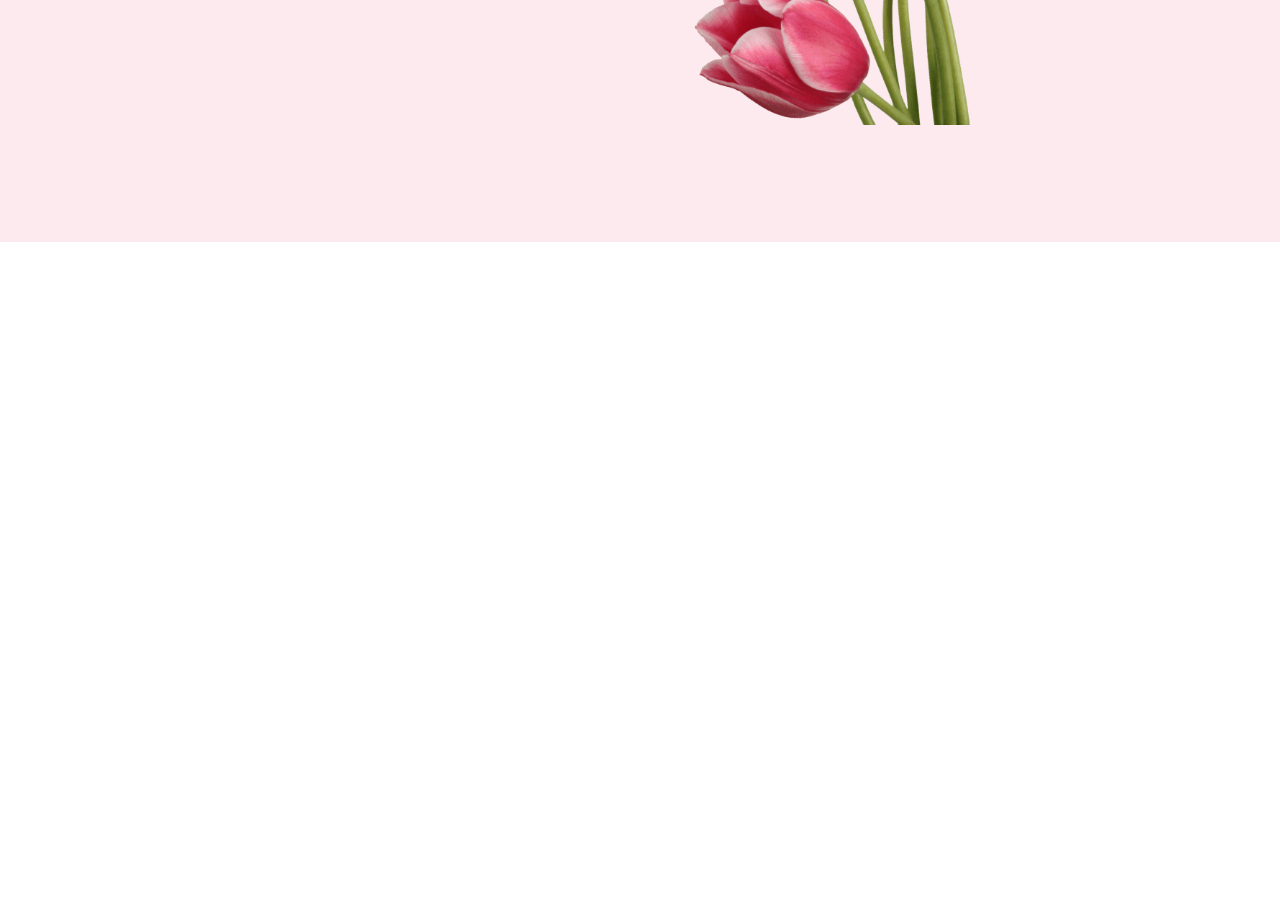
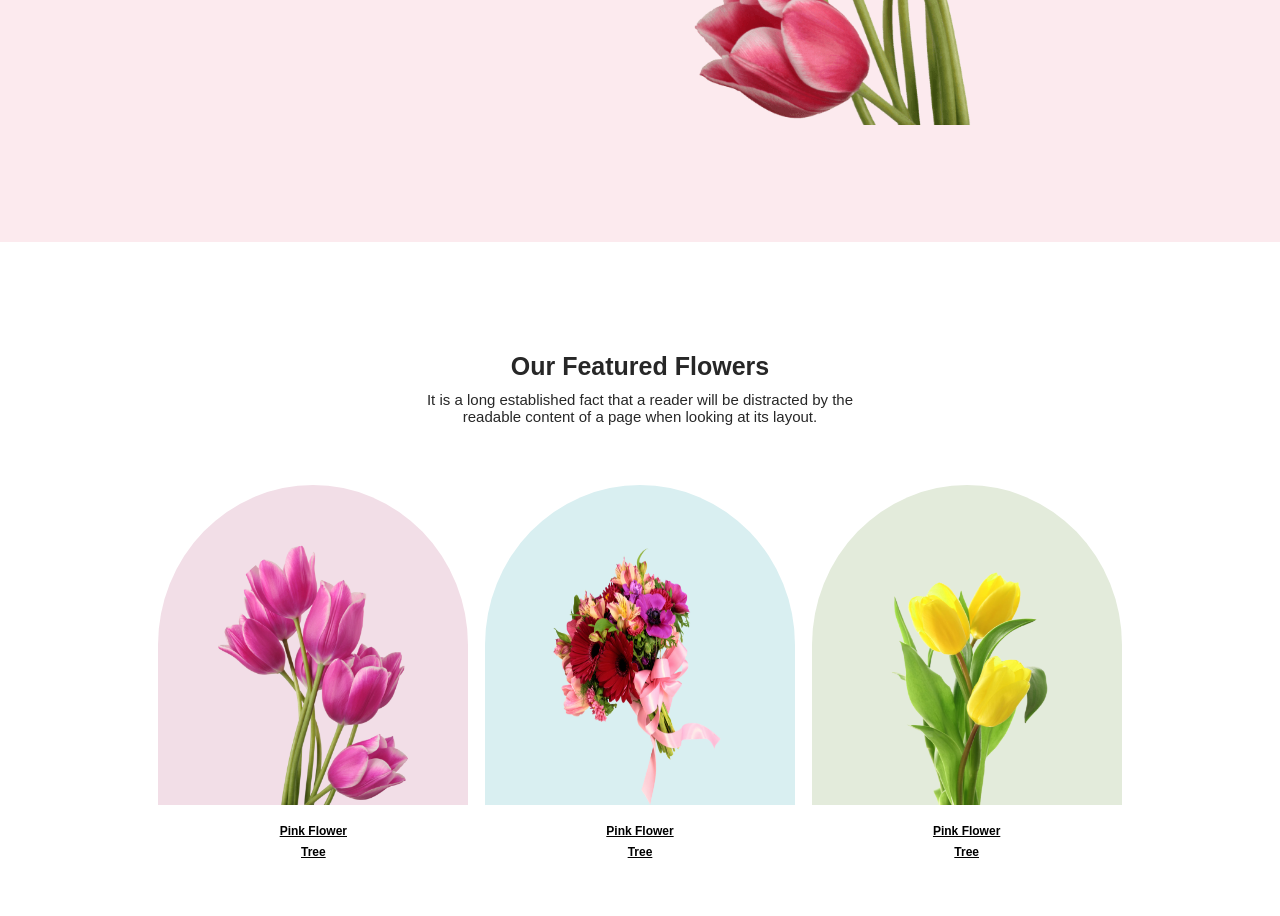
Before and after one commit to amin-babu/Flower-Shop, a plain HTML site: page index.html in a window 1280 px wide. Shown: the part 608-1524 px from the top of the page. Before the commit the page ends 850 px from the top, so only its background shows below. Drawn offline with Linux system fonts and the light colour scheme; a web font is replaced by a local one.

Commit message:
featured section included

```diff
--- a/index.html
+++ b/index.html
@@ -8,6 +8,7 @@
   <link rel="preconnect" href="https://fonts.gstatic.com" crossorigin>
   <link href="https://fonts.googleapis.com/css2?family=Encode+Sans+Expanded:wght@100;200;300;400;500;600;700;800;900&family=Fira+Sans:ital,wght@0,100;0,200;0,300;0,400;0,500;0,600;0,700;0,800;0,900;1,100;1,200;1,300;1,400;1,500;1,600;1,700;1,800;1,900&family=Josefin+Sans:ital,wght@0,600;1,600&family=Kanit:ital,wght@0,100;0,200;0,300;0,400;0,500;0,600;0,700;0,800;0,900;1,100;1,200;1,300;1,400;1,500;1,600;1,700;1,800;1,900&family=Montserrat:ital,wght@0,100..900;1,100..900&family=Noto+Sans+JP:wght@800&family=Noto+Sans+Old+South+Arabian&family=Noto+Sans:ital,wght@0,100..900;1,100..900&family=Nunito+Sans:ital,opsz,wght@0,6..12,200..1000;1,6..12,200..1000&family=Open+Sans:ital,wght@0,300..800;1,300..800&family=Oxygen:wght@300;400;700&family=Raleway:ital,wght@0,100..900;1,100..900&family=Roboto:ital,wght@0,100;0,300;0,400;0,500;0,700;0,900;1,100;1,300;1,400;1,500;1,700;1,900&family=Ubuntu:ital,wght@0,300;0,400;0,500;0,700;1,300;1,400;1,500;1,700&family=Wix+Madefor+Text:ital,wght@0,700;1,700&family=Work+Sans:ital,wght@0,100..900;1,100..900&display=swap" rel="stylesheet">
   <link rel="stylesheet" href="style.css">
+  <link rel="shortcut icon" href="images/Group 58.png" type="image/x-icon">
 </head>
 <body>
   <header>
@@ -23,5 +24,32 @@
       </div>
     </div>
   </header>
+
+  <main>
+    <!-- fetured flower section -->
+
+    <section>
+      <h3 class="section-title">Our Featured Flowers</h3>
+      <p class="section-description">It is a long established fact that a reader will be distracted by the readable content of a page when looking at its layout.</p>
+
+      <div class="feature-container">
+        <div class="feature-img">
+          <img class="f-image" src="images/pngwing 6.png" alt="">
+          <p class="f-title">Pink Flower</p>
+          <p class="f-name">Tree</p>
+        </div>
+        <div class="feature-img">
+          <img class="f-image light-green" src="images/pngwing 5.png" alt="">
+          <p class="f-title">Pink Flower</p>
+          <p class="f-name">Tree</p>
+        </div>
+        <div class="feature-img">
+          <img class="f-image light-gre-ylo" src="images/pngwing 7.png" alt="">
+          <p class="f-title">Pink Flower</p>
+          <p class="f-name">Tree</p>
+        </div>
+      </div>
+    </section>
+  </main>
 </body>
 </html>
--- a/style.css
+++ b/style.css
@@ -12,6 +12,24 @@
   border-radius: 5px;
 }
 
+.section-title{
+  text-align: center;
+  font-size: 25px;
+  padding: 10px;
+  color: #272727;
+}
+
+.section-description{
+  text-align: center;
+  font-size: 15px;
+  width: 450px;
+  margin: 0 auto;
+  margin-bottom: 10px;
+  color: #272727;
+}
+
+/* header section */
+
 .header-container{
   background-color: #FCEAEE;
   display: flex;
@@ -20,6 +38,7 @@
   padding: 50px 150px;
   padding-bottom: 0;
   height: 100vh;
+  margin-bottom: 100px;
 }
 
 .header-text{
@@ -44,3 +63,39 @@
 .header-img > img{
   height: 570px;
 }
+
+/* featured flower section */
+
+.feature-container{
+  display: flex;
+  justify-content: space-around;
+  padding: 50px 150px;
+}
+
+.f-image{
+ background-color: #F2DEE7;
+ padding: 60px;
+ padding-bottom: 0;
+ height: 260px;
+ width: 190px;
+ border-radius: 50%;
+ border-bottom-left-radius: 0;
+ border-bottom-right-radius: 0;
+ margin-bottom: 15px;
+}
+
+.f-title , .f-name{
+  text-align: center;
+  text-decoration: underline;
+  margin-bottom: 7px;
+  font-size: 12px;
+  font-weight: bolder;
+}
+
+.light-green{
+  background-color: #D9EFF1;
+}
+
+.light-gre-ylo{
+  background-color: #E3EBDB;
+}
```
